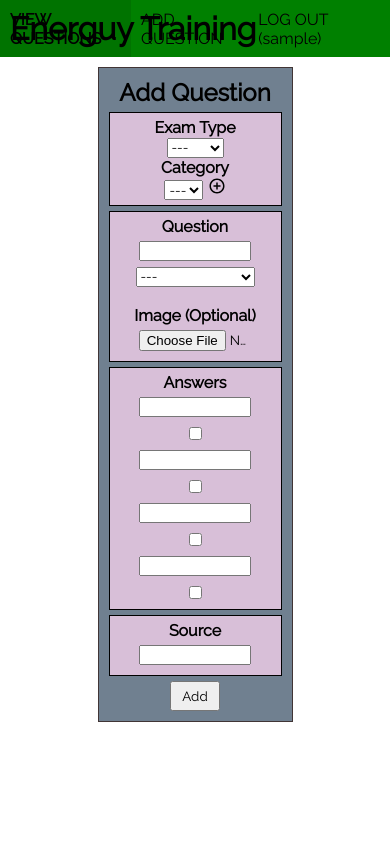
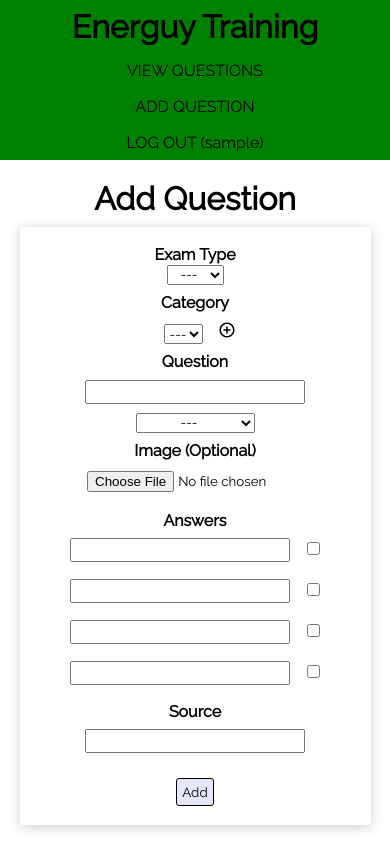
Before and after one commit to samhelman/energuytrainingdatabase, a Flask app: page /add-question in a window 390 px wide. Before the commit the page ends 722 px from the top, so only its background shows below. Run offline with Flask 2, Linux system fonts and the light colour scheme; the visitor is signed in with stand-in values (Sample User, id 1); data comes from the database, SQL or seed files in the repository; both versions use the stored data as it was after the commit; data that the repository does not hold is empty; some libraries are stand-ins or nearby versions.

Commit message:
Added css for better mobile experience.

```diff
--- a/package/routes.py
+++ b/package/routes.py
@@ -66,10 +66,10 @@ def add_question():
       question_image = upload(question_image)
     else:
       question_image = 'No Image'
-    answer_1 = form.answer_1.data
-    answer_2 = form.answer_2.data
-    answer_3 = form.answer_3.data
-    answer_4 = form.answer_4.data
+    answer_1 = form.answer_1.data + f' ({correct_1})'
+    answer_2 = form.answer_2.data + f' ({correct_2})'
+    answer_3 = form.answer_3.data + f' ({correct_3})'
+    answer_4 = form.answer_4.data + f' ({correct_4})'
     source = form.source.data
     question = Question(
       exam=exam,
--- /dev/null
+++ b/package/static/style.css
@@ -0,0 +1,216 @@
+* {
+  padding: 0;
+  margin: 0;
+  box-sizing: border-box;
+  font-family: 'Raleway', sans-serif;
+  text-align: center;
+}
+
+header {
+  background-color: green;
+  display: flexbox;
+  justify-content: center;
+}
+
+header h1 {
+  text-align: center;
+  padding: 2vw 0;
+}
+
+header div {
+  padding: 0 2vw;
+}
+
+header .nav {
+  width: 100vw;
+  display: flex;
+  justify-content: center;
+  align-items: center;
+}
+
+header ul {
+  text-align: center;
+}
+
+header ul a {
+  display: block;
+  padding: 1vh;
+}
+
+header a {
+  color: black;
+  text-decoration: none;
+}
+
+.container {
+  margin: 5vw;
+}
+
+.alert {
+  padding: 5px;
+  margin-bottom: 5px;
+  border-radius: 5px;
+  text-align: center;
+}
+
+.alert-success {
+  background-color: palegreen;
+  border: 1px solid seagreen;
+}
+
+.alert-failure {
+  background-color: tomato;
+  border: 1px solid darkred;
+}
+
+.alert-info {
+  background-color: lightskyblue;
+  border: 1px solid darkslateblue;
+}
+
+.container h1 {
+  margin-bottom: 10px;
+}
+
+.card {
+  position: relative;
+  padding: 10px;
+  background-color: white;
+  border-radius: 3px;
+  box-shadow: 0 2px 12px 0 rgba(0,0,0,0.2);
+  margin-bottom: 20px;
+}
+
+.card div {
+  margin: 1vh;
+}
+
+.questions {
+  margin-top: 5vh;
+}
+
+.types {
+  display: flex;
+  justify-content: left;
+}
+
+.types div {
+  width: 33%;
+  margin: 0;
+}
+
+.close {
+  position: absolute;
+  top: 10px;
+  right: 10px;
+}
+
+fieldset {
+  border: none;
+}
+
+li {
+  list-style-type: none;
+}
+
+input {
+  margin: 1vh;
+}
+
+#add-category {
+  display: none;
+}
+
+#add-button {
+  display: none;
+}
+
+label {
+  font-weight: bold;
+  margin: 2vh;
+}
+
+input {
+  width: 70%;
+  text-align: left;
+  padding: 2px;
+}
+
+#category {
+  margin: 0 10px;
+}
+
+#add-category {
+  width: auto;
+  margin: 0 10px;
+}
+
+#add-button, .submit-button {
+  padding: 5px;
+  border: 1px solid black;
+  background-color: lavender;
+  border-radius: 3px;
+  color: black;
+  text-decoration: none;
+  width: auto;
+}
+
+.question-field li {
+  display: flex;
+}
+
+.question-field .correct {
+  margin: 1vh;
+  width: auto;
+}
+
+.question-field .input {
+  margin: 1vh 0;
+  width: auto;
+}
+
+@media only screen and (min-width: 720px) {
+  header {
+    position: relative;
+    display: flex;
+    justify-content: initial;
+    align-items: center;
+  }
+
+  header h1 {
+    text-align: left;
+  }
+
+  header .nav {
+    position: absolute;
+    height: 100%;
+    right: 2vw;
+  }
+
+  header ul {
+    display: flex;
+    position: relative;
+    align-items: center;
+    height: 100%;
+  }
+
+  header ul a {
+    display: inline-flex;
+    padding: 0 1vw;
+    height: 100%;
+    align-items: center;
+  }
+
+  header ul a:hover {
+    font-weight: bold;
+    background-color: rgba(0,0,0,.1);
+  }
+
+  header .nav {
+    width: auto;
+  }
+
+  .container {
+    margin: 5vw 20vw;
+  }
+}
--- a/package/static/styles.css
+++ /dev/null
@@ -1,204 +0,0 @@
-* {
-  padding: 0;
-  margin: 0;
-  box-sizing: border-box;
-  font-family: 'Raleway', sans-serif;
-}
-
-header {
-  background-color: green;
-  display: flex;
-  position: relative;
-}
-
-header h1 {
-  padding: 10px;
-}
-
-header nav {
-  position: absolute;
-  height: 100%;
-  right: 10px;
-}
-
-header nav ul {
-  position: relative;
-  height: 100%;
-  display: flex;
-  list-style-type: none;
-}
-
-a {
-  text-decoration: none;
-  color: black
-}
-
-header nav ul a {
-  display: inline-flex;
-  align-items: center;
-  padding: 10px;
-}
-
-header nav ul a:hover {
-  background-color: rgba(0,0,0,.1);
-  font-weight: bold;
-}
-
-.container {
-  padding: 10px;
-}
-
-.content {
-  display: block;
-  margin: auto;
-  text-align: center;
-}
-
-.content .center {
-  display: block;
-  margin: auto;
-  text-align: center;
-  margin-bottom: 5px;
-}
-
-.alert-success {
-  padding: 5px;
-  margin: 5px;
-  border-radius: 5px;
-  background-color: palegreen;
-  border: 1px solid seagreen;
-  width: 50vw;
-}
-
-.alert-failure {
-  padding: 5px;
-  margin: 5px;
-  border-radius: 5px;
-  background-color: tomato;
-  border: 1px solid darkred;
-  width: 50vw;
-}
-
-.alert-info {
-  padding: 5px;
-  margin: 5px;
-  border-radius: 5px;
-  background-color: lightskyblue;
-  border: 1px solid darkslateblue;
-  width: 50vw;
-}
-
-.form {
-  background-color: slategray;
-  border: 1px solid rgb(65, 53, 53);
-  width: 50vw;
-  padding: 10px;
-  text-align: center;
-  display: block;
-  margin: auto;
-}
-
-fieldset {
-  border: none;
-}
-
-fieldset input {
-  width: 70%;
-  margin: 5px 10px;
-}
-
-fieldset label {
-  font-weight: bold;
-}
-
-fieldset div {
-  margin: 5px 0;
-}
-
-ul {
-  list-style-type: none;
-}
-
-li {
-  list-style-type: none;
-  display: block;
-}
-
-.correct {
-  width: auto;
-}
-
-.radio input {
-  width: auto;
-}
-
-.radio label {
-  font-weight: normal;
-}
-
-.submit-button {
-  padding: 5px 10px;
-}
-
-.question-field {
-  border: 1px solid black;
-  background-color: thistle;
-  padding: 5px;
-}
-
-.button-container {
-  display: inline-flex;
-  justify-content: center;
-  flex-direction: column;
-}
-
-.button {
-  padding: 5px;
-  margin: 5px;
-  font-size: 2em;
-  background-color: orange;
-  border-radius: 5px;
-}
-
-.question-container {
-  position: relative;
-  display: inline-flex;
-  background-color: slategray;
-  margin: 10px;
-  border-radius: 10px;
-}
-
-.question-container div {
-  display: block;
-  padding: 30px;
-  margin: 0 auto;
-}
-
-.close {
-  position: absolute;
-  right: 10px;
-  top: 10px;
-}
-
-#add-category {
-  width: 100px;
-  display: none;
-}
-
-#add-button {
-  width: auto;
-  display: none;
-}
-
-.validation-error {
-  font-size: .8em;
-  color: red;
-}
-
-.image-link {
-  background-color: lightgray;
-  padding: 5px;
-  border: 1px solid black;
-  border-radius: 3px;
-  display: block;
-}
--- a/package/templates/add-another.html
+++ b/package/templates/add-another.html
@@ -1,6 +1,7 @@
 {% extends 'base.html' %}
 {% block content %}
   <div class="content">
-    <a class="button" href="{{ url_for('add_question') }}">Add Another!</a>
+    <a class="button seagreen" href="{{ url_for('add_question') }}">Add Another!</a>
+    <a class="button" href="{{ url_for('questions') }}">View All Data</a>
   </div>
 {% endblock content %}
--- a/package/templates/add-question.html
+++ b/package/templates/add-question.html
@@ -1,18 +1,17 @@
 {% extends 'base.html' %}
 {% block content %}
-    <div class="form">
-      <form method="POST", action="" enctype="multipart/form-data">
-        <h2>Add Question</h2>
+  <h1>Add Question</h1>
+  <form class="card" method="POST", action="" enctype="multipart/form-data">
     {{ form.hidden_tag() }}
     <fieldset>
       <div class="question-field">
         {{ form.exam.label }}
         <br>
-            {{ form.exam }}
-            <br>
+        {{ form.exam() }}
+      </div>
+      <div class="question-field">
         {{ form.category.label }}
-            <br>
-            <li>
+        <div>
           {{ form.category() }}
           {% for category in categories %}
             <script>
@@ -23,9 +22,10 @@
               sel.appendChild(opt);
             </script>
           {% endfor %}
-              <img onclick="openAddCategory()" id="open-button" class="correct" src="{{ url_for('static', filename='icons/add.svg') }}">
+          <img onclick="openAddCategory()" id="open-button" src="{{ url_for('static', filename='icons/add.svg') }}">
           <input id="add-category" class="add-category" type="text">
           <a id="add-button" href="/add-category/">Add</a>
+        </div>
         <script>
           const input = document.getElementById('add-category');
           const anchor = document.getElementById('add-button');
@@ -34,31 +34,31 @@
               anchor.href = '/add-category/' + input.value;
           };
         </script>
-            </li>
       </div>
       <div class="question-field">
         {{ form.question.label }}
         <br>
-            <li>{{ form.question() }}{{ form.question_type() }}</li>
+        {{ form.question() }}
         <br>
+        {{ form.question_type() }}
+      </div>
+      <div class="question-field">
         {{ form.question_image.label }}
         <br>
         {{ form.question_image() }}
         {% if form.question_image.errors %}
           {% for error in form.question_image.errors %}
-                <br><span class="validation-error">{{ error }}</span>
+            <span class="validation-error">{{ error }}</span>
           {% endfor %}
         {% endif %}
       </div>
       <div class="question-field">
         {{ form.answer_1.label }}
         <br>
-            <ol>
-              <li>{{ form.answer_1() }}{{ form.correct_1(class="correct") }}</li>
-              <li>{{ form.answer_2() }}{{ form.correct_2(class="correct") }}</li>
-              <li>{{ form.answer_3() }}{{ form.correct_3(class="correct") }}</li>
-              <li>{{ form.answer_4() }}{{ form.correct_4(class="correct") }}</li>
-            </ol>
+        {{ form.answer_1() }}{{ form.correct_1(class="correct") }}
+        {{ form.answer_2() }}{{ form.correct_2(class="correct") }}
+        {{ form.answer_3() }}{{ form.correct_3(class="correct") }}
+        {{ form.answer_4() }}{{ form.correct_4(class="correct") }}
       </div>
       <div class="question-field">
         {{ form.source.label }}
@@ -66,11 +66,8 @@
         {{ form.source() }}
       </div>
     </fieldset>
-        <div>
     {{ form.submit(class="submit-button") }}
-        </div>
   </form>
-    </div>
     <script>
       function openAddCategory() {
         openButton = document.getElementById('open-button')
--- a/package/templates/base.html
+++ b/package/templates/base.html
@@ -7,14 +7,17 @@
       <title>Energuy Training</title>
     {% endif %}
     <link href="https://fonts.googleapis.com/css2?family=Raleway&display=swap" rel="stylesheet">
-    <link rel='stylesheet' type='text/css' href="{{ url_for('static', filename='styles.css') }}">
+    <link rel='stylesheet' type='text/css' href="{{ url_for('static', filename='style.css') }}">
+    <meta name="viewport" content="width=device-width, initial-scale=1, minimum-scale=1" />
   </head>
   <body>
     <header>
+      <div class="logo">
         <a href="{{ url_for('home') }}">
           <h1>Energuy Training</h1>
         </a>
-      <nav>
+      </div>
+      <div class="nav">
         <ul>
           <a href="{{ url_for('questions') }}">
             VIEW QUESTIONS
@@ -32,20 +35,18 @@
             </a>
           {% endif %}
         </ul>
-      </nav>
+      </div class="nav">
     </header>
     <div class="container">
-      <div class="content">
       {% with messages = get_flashed_messages(with_categories=true) %}
         {% if messages %}
           {% for category, message in messages %}
-              <div class="center alert-{{ category }}">
+            <div class="alert alert-{{ category }}">
               {{ message }}
             </div>
           {% endfor %}
         {% endif %}
       {% endwith %}
-      </div>
       {% block content %}
       {% endblock %}
     </div>
--- a/package/templates/login.html
+++ b/package/templates/login.html
@@ -1,6 +1,6 @@
 {% extends 'base.html' %}
 {% block content %}
-  <div class="form">
+  <div class="card">
     <form method="POST", action="">
       {{ form.hidden_tag() }}
       <fieldset>
@@ -18,10 +18,6 @@
       <div>
         {{ form.submit(class="submit-button") }}
       </div>
-      <div>
-        {{ form.remember() }}
-        {{ form.remember.label() }}
-      </div>
     </form>
   </div>
 {% endblock content %}
```
Also changed, not shown: package/templates/questions.html (+21 -19 lines), package/site.db. Lines whose indentation alone changed are shown as unchanged.
